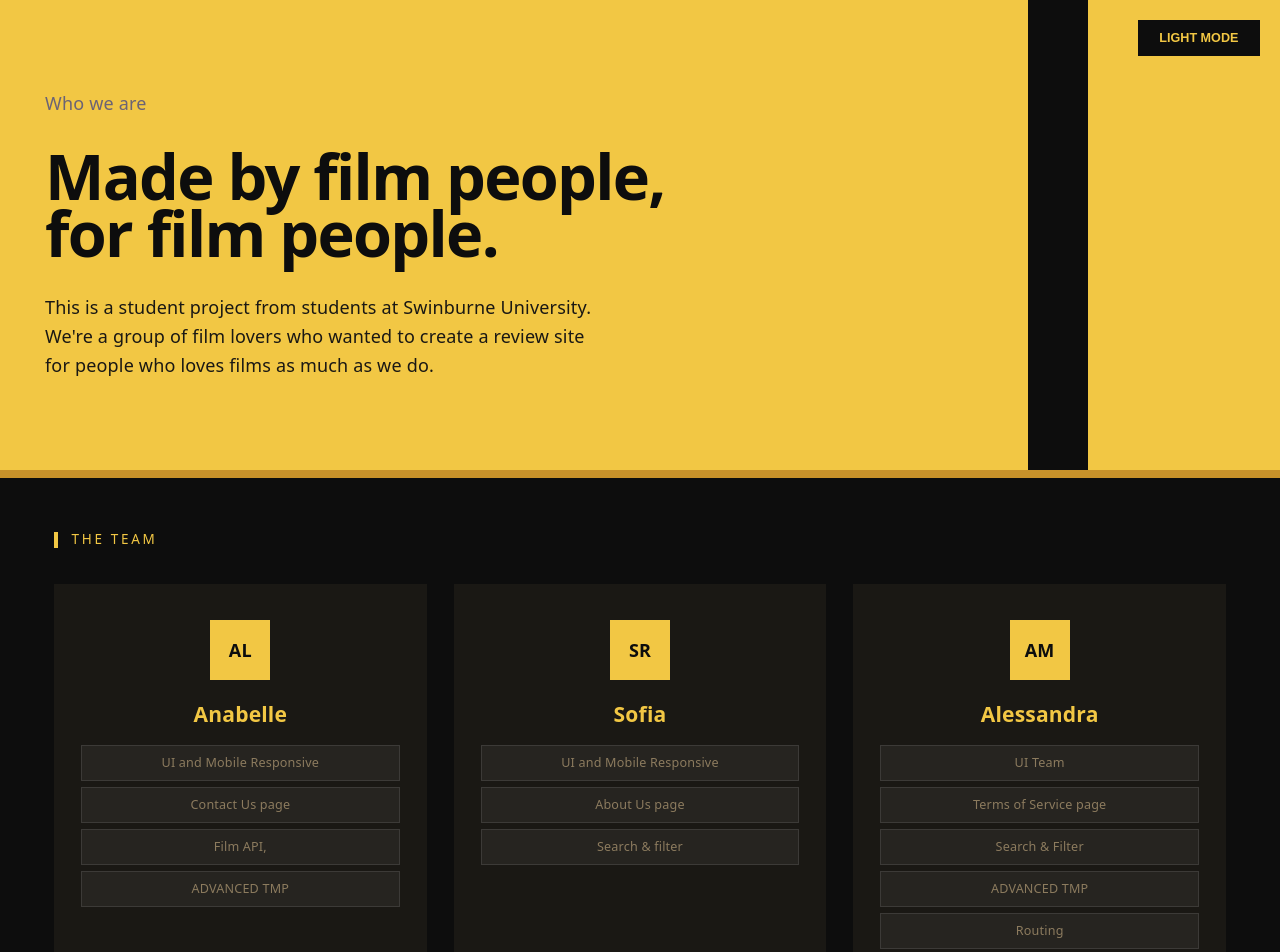
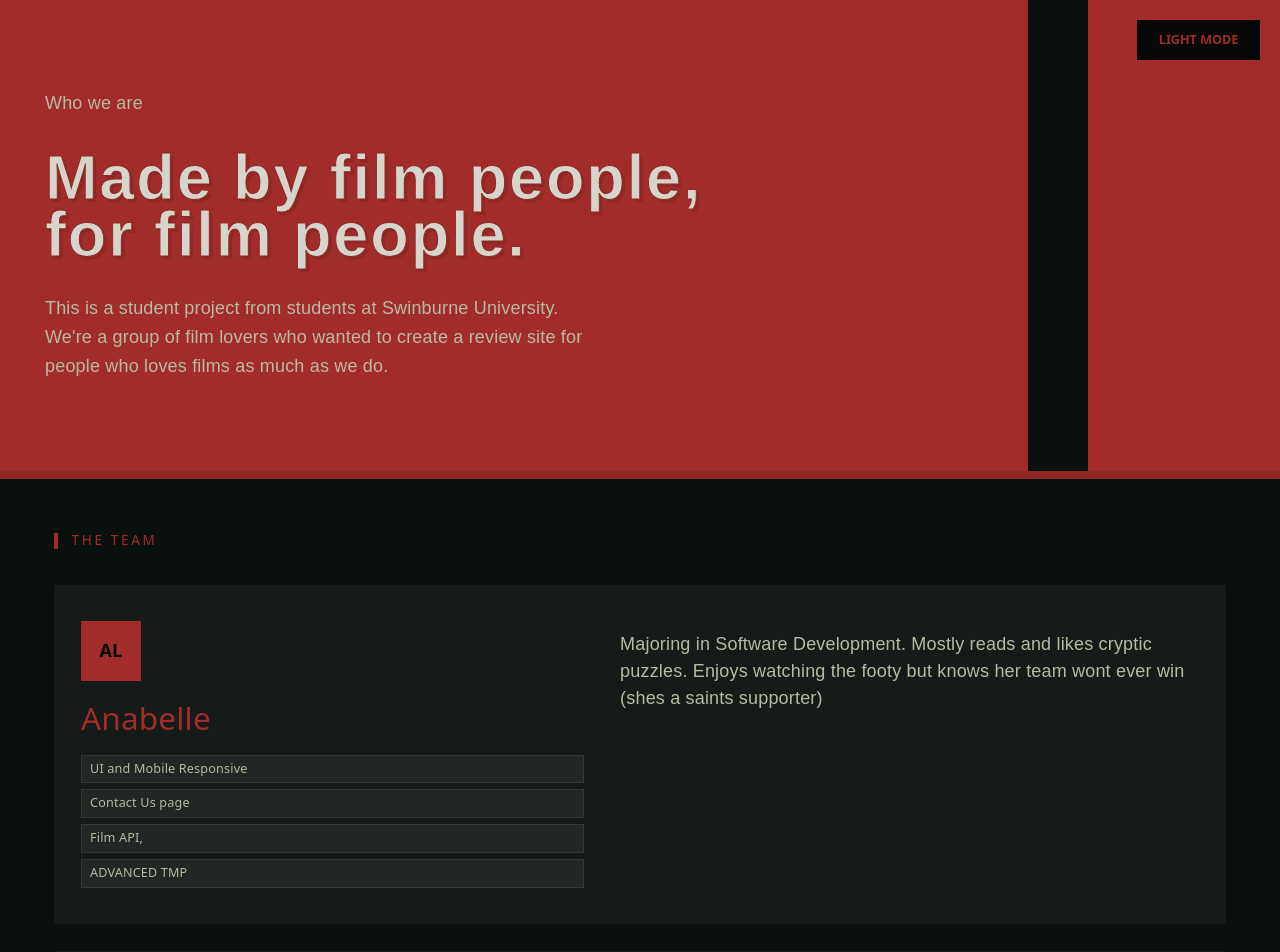
Before and after one commit to ab-21-au/cos30043-assignment, a Vue app in the folder cos30043-groupAssignment/: page / in a window 1280 px wide. Shown: the top 952 px of the page. Built offline with nearby package versions, Linux system fonts and the light colour scheme; a web font is replaced by a local one.

Commit message:
Minor update, added bootstrap, added mobile responsiveness to aboutus, added about description

```diff
--- a/cos30043-groupAssignment/package.json
+++ b/cos30043-groupAssignment/package.json
@@ -9,6 +9,7 @@
     "preview": "vite preview"
   },
   "dependencies": {
+    "bootstrap": "^5.3.8",
     "router": "^2.2.0",
     "vue": "^3.5.32"
   },
--- a/cos30043-groupAssignment/src/components/AboutUs.vue
+++ b/cos30043-groupAssignment/src/components/AboutUs.vue
@@ -15,18 +15,26 @@
       </p>
     </section>
 
-    <section class="about-body">
-      <h2 class="section-label">The team</h2>
-      <div class="team-grid">
-        <div class="team-card" v-for="member in team" :key="member.initials">
+<section class="about-body">
+  <h2 class="section-label">The team</h2>
+  <div class="row g-4">
+    <div class="col-12 col-md-12 col-xxl-4" v-for="member in team" :key="member.initials">
+      <div class="team-card">
+        <div class="card-identity">
           <div class="avatar">{{ member.initials }}</div>
           <h3>{{ member.name }}</h3>
           <ul class="task-list">
             <li v-for="task in member.tasks" v-bind:key="task">{{ task }}</li>
           </ul>
         </div>
+        <p class="about-text">{{ member.about }}</p>
       </div>
+    </div>
+  </div>
+</section>
 
+
+      <section class="inspo-quote">
       <h2 class="section-label">Tmp Title</h2>
       <div class="mission">
         <p class="mission-quote">"Inspirational quote here"</p>
@@ -46,12 +54,30 @@ const { isDark, toggleTheme } = useTheme();
 
 
 const team = [
-  { initials: 'AL', name: 'Anabelle', tasks: ['UI and Mobile Responsive', 'Contact Us page', 'Film API,', 'ADVANCED TMP'] },
-  { initials: 'SR', name: 'Sofia', tasks: ['UI and Mobile Responsive', 'About Us page', 'Search & filter'] },
-  { initials: 'AM', name: 'Alessandra', tasks: ['UI Team','Terms of Service page', 'Search & Filter', 'ADVANCED TMP','Routing'] },
-  { initials: 'CS', name: 'Cole', tasks: ['Account Settings', 'Account Deletion', 'Favourite Movies','Login/Sign Up'] },
-  { initials: 'TF', name: 'Theodore', tasks: ['Advanced Feature - Movie Recommendaiton Algorithm','Catalogue'] },
-  { initials: 'M', name: 'Matt', tasks: ['User dashboard', 'Database setup'] },
+  { initials: 'AL',
+    name: 'Anabelle',
+    tasks: ['UI and Mobile Responsive', 'Contact Us page', 'Film API,', 'ADVANCED TMP'],
+    about: 'Majoring in Software Development. Mostly reads and likes cryptic puzzles. Enjoys watching the footy but knows her team wont ever win (shes a saints supporter)'},
+  { initials: 'SR',
+    name: 'Sofia',
+    tasks: ['UI and Mobile Responsive', 'About Us page', 'Search & filter'],
+    about: 'Majoring in Software Devel. Growing up I loved film and animation. Watching Ghibli and Pixar movies made me love and want to create art.'},
+  { initials: 'AM',
+    name: 'Alessandra',
+    tasks: ['UI Team','Terms of Service page', 'Search & Filter', 'ADVANCED TMP','Routing'],
+    about: 'Majors in Software Design. She enjoys spending time playing games or bouldering, especially when she is able to do these activities with loved ones or friends' },
+  { initials: 'CS',
+    name: 'Cole',
+    tasks: ['Account Settings', 'Account Deletion', 'Favourite Movies','Login/Sign Up'],
+    about: 'tmp' },
+  { initials: 'TF',
+    name: 'Theodore',
+    tasks: ['Advanced Feature - Movie Recommendaiton Algorithm','Catalogue'],
+    about: 'tmp' },
+  { initials: 'MB',
+    name: 'Matt',
+    tasks: ['User dashboard', 'Database setup'],
+    about: 'tmp' },
 ]
 </script>
 
@@ -69,6 +95,10 @@ const team = [
   overflow: hidden;
 }
 
+.about-hero p {
+  color: var(--text-secondary);
+}
+
 /* Racing Stripe thingo */
 .about-hero::after {
   content: "";
@@ -78,13 +108,26 @@ const team = [
   width: 60px;
   height: 100%;
   background: var(--bg-primary);
+  /* Hide by default (mobile) */
+  display: none;
 }
 
 h1 {
   font-size: 3.5rem;
+  font-family: freight-sans-pro-ultra, sans-serif;
   font-weight: 900;
-  color: var(--bg-dark);
+  font-style: normal;
+  letter-spacing: 0.03em;
+  color: var(--text-primary) !important;
   line-height: 0.9;
+  -webkit-text-stroke: 1px var(--accent-deep);
+  text-shadow: 3px 3px 0px rgba(0,0,0,0.1);
+}
+
+p {
+  font-family: libre-franklin, sans-serif;
+  font-weight: 400;
+  font-style: normal;
 }
 
 .hero-desc {
@@ -109,21 +152,15 @@ h1 {
   margin-bottom: 2rem;
 }
 
-/* Using CSS Grid TMP CHANGE BOOTSTRAP LATER */
-.team-grid {
-  display: grid;
-  grid-template-columns: repeat(3, 1fr);
-  gap: 1.5rem;
-  margin-bottom: 4rem;
-}
-
 /* TEAM CARDS */
 .team-card {
   background: var(--bg-surface);
-  background-blend-mode: overlay;
   padding: 2rem 1.5rem;
   text-align: center;
   transition: transform 0.2s ease;
+  display: flex;
+  flex-direction: column;
+  /* align-items: center; */
 }
 
 .avatar {
@@ -149,6 +186,8 @@ h1 {
   display: flex;
   flex-direction: column;
   gap: 6px;
+  width: 75%;
+  margin: 0 auto 1rem;
 }
 
 .task-list li {
@@ -157,6 +196,10 @@ h1 {
   background: rgba(255, 255, 255, 0.05);
   padding: 4px 8px;
   border: 1px solid var(--border-subtle);
+}
+
+p.about-text {
+  color: var(--text-secondary);
 }
 
 /* MISSION SECTION */
@@ -196,4 +239,57 @@ h1 {
   text-transform: uppercase;
   font-size: 0.7rem;
 }
+
+
+
+
+@media (min-width: 768px) and (max-width: 1459px) {
+  .team-card {
+    flex-direction: row;
+    text-align: left;
+    align-items: flex-start;
+    gap: 2rem;
+  }
+  .card-identity {
+    flex: 0 0 45%;
+  }
+
+  .about-text {
+    flex: 1;
+    margin: 0;
+    padding-top: 10px;
+  }
+
+  .task-list {
+    width: 100%;
+    margin: 0;
+  }
+
+  .avatar {
+    margin: 0 0 1rem 0;
+  }
+}
+
+@media (min-width: 1460px) {
+  .team-card {
+    flex-direction: column;
+    text-align: center;
+    height: 100%; /* Keeps cards same height in a row */
+  }
+  .avatar {
+    margin: 0 auto 1rem;
+  }
+  .task-list {
+    width: 75%;
+    margin: 0 auto 1rem;
+  }
+}
+
+/* hero stripe thingy display in bigger screens */
+@media (min-width: 768px) {
+  .about-hero::after {
+    display: block;
+  }
+}
+
 </style>
--- a/cos30043-groupAssignment/src/main.js
+++ b/cos30043-groupAssignment/src/main.js
@@ -1,4 +1,5 @@
 import { createApp } from 'vue'
+import 'bootstrap/dist/css/bootstrap.min.css'
 import './style.css'
 import App from './App.vue'
 
--- a/cos30043-groupAssignment/src/style.css
+++ b/cos30043-groupAssignment/src/style.css
@@ -297,7 +297,7 @@ code {
 
 
 /* Sofi colour palette */
-:root {
+/* :root {
   --bg-primary: #F0E8D8;
   --bg-surface: #E0D4BE;
   --bg-dark: #1a1814;
@@ -321,10 +321,10 @@ code {
   --text-muted: #6B5B3E;
   --accent-text-muted: #1a1814;
   --border-subtle: rgba(255,255,255,0.1);
-}
+} */
 
 /* Alessandra colour palette */
-/* :root {
+:root {
   --bg-primary: #D6D5C9;
   --bg-surface: #B9BAA3;
   --bg-dark: #0A100D;
@@ -348,4 +348,4 @@ code {
   --text-muted: #7A7B6A;
   --accent-text-muted: #0A100D;
   --border-subtle: rgba(214, 213, 201, 0.1);
-} */
+}
```
Also changed, not shown: 1 other file (tests, documents, lock files or other folders).
